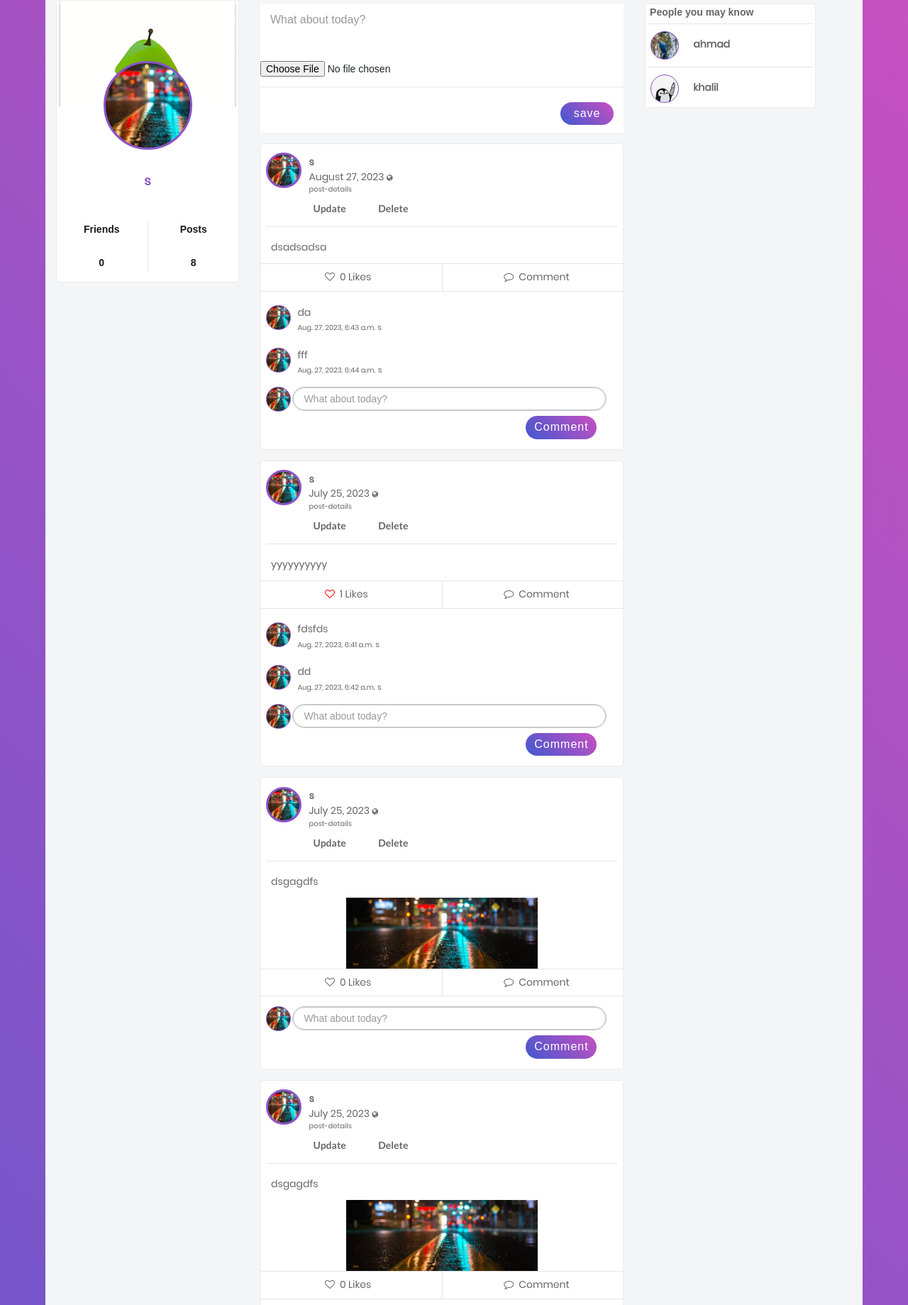
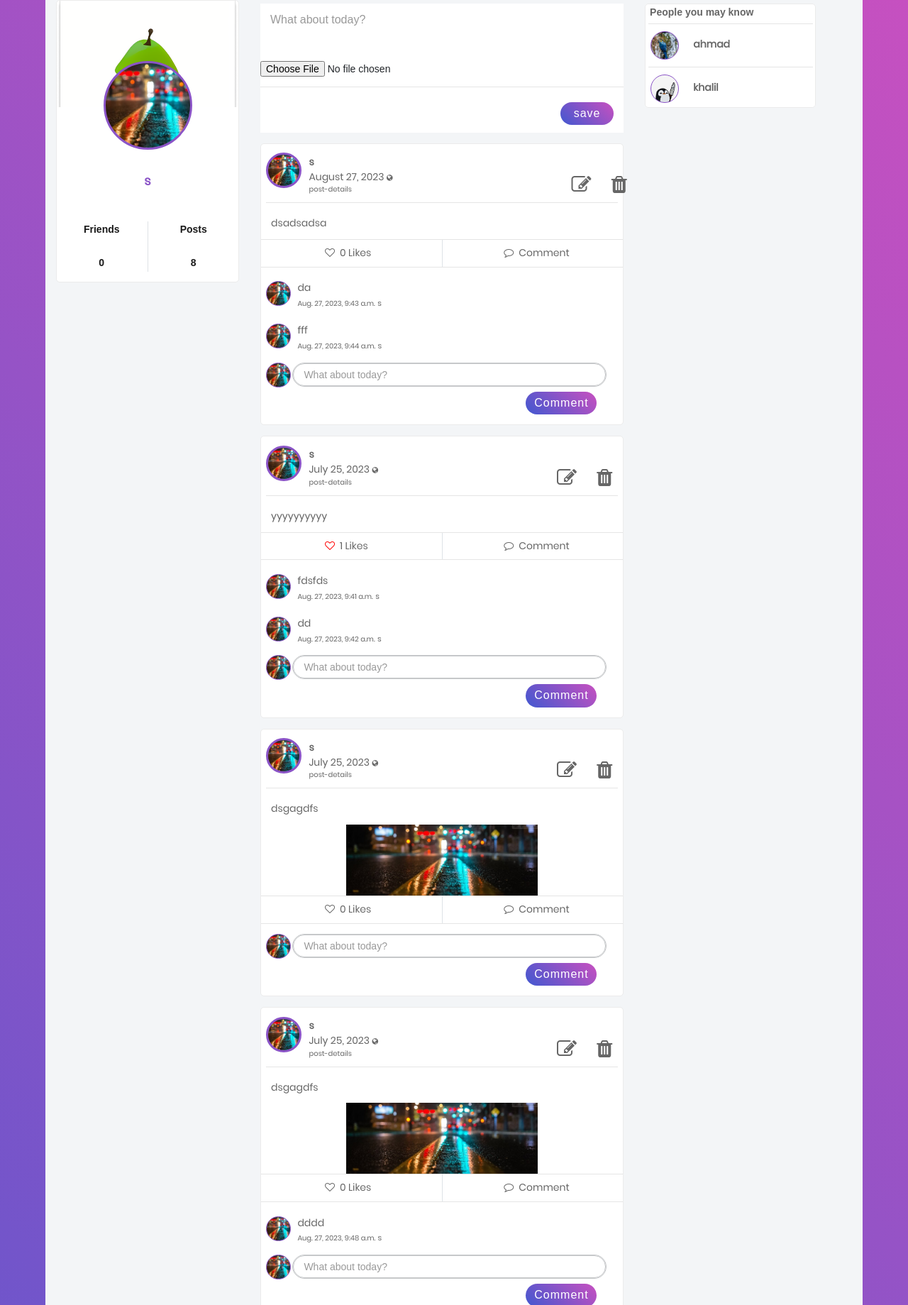
Before and after one commit to sufyanserdah/MyFirstDjangoProject, a Django app: page /blog/ in a window 1280 px wide. Shown: the part 79-1918 px from the top of the page at 71% size. Run offline with Django 4.2, Linux system fonts and the light colour scheme; a user stored in the database is signed in; data comes from the database, SQL or seed files in the repository; both versions use the stored data as it was after the commit; some libraries are stand-ins or nearby versions.

Commit message:
fixed home page update and delete buttons and fixed the timezone

```diff
--- a/blog/models.py
+++ b/blog/models.py
@@ -10,12 +10,13 @@ class Post(models.Model):
     author = models.ForeignKey(User,on_delete=models.CASCADE)
     post_image = models.ImageField(null=True, blank=True, upload_to="images/")
     liked = models.ManyToManyField(Profile, blank=True, related_name='likes')
-    updated = models.DateTimeField( auto_now=True)
-    created = models.DateTimeField( auto_now_add=True)
+    updated = models.DateTimeField( default = timezone.now)
+    created = models.DateTimeField( default = timezone.now)
     author = models.ForeignKey(Profile, on_delete=models.CASCADE, related_name='posts')
     def num_comments(self):
         return self.comment_set.all().count()
     def num_likes(self):
+        print(timezone.now)
         return self.liked.all().count()
     def get_absolute_url(self):
         return reverse("blog-home")
@@ -35,8 +36,8 @@ class Comment(models.Model):
     body = models.CharField(max_length=300)
     liked = models.ManyToManyField(Post, blank=True, related_name='likes')
 
-    updated = models.DateTimeField(auto_now=True)
-    created = models.DateTimeField(auto_now_add=True)
+    updated = models.DateTimeField(default = timezone.now )
+    created = models.DateTimeField(default = timezone.now)
 
     def __str__(self):
         return str(self.pk)
@@ -50,8 +51,8 @@ class Like(models.Model):
     user = models.ForeignKey(Profile, on_delete=models.CASCADE)
     post = models.ForeignKey(Post, on_delete=models.CASCADE)
     value = models.CharField(choices=LIKE_CHOICES, max_length=8)
-    updated = models.DateTimeField(auto_now=True)
-    created = models.DateTimeField(auto_now_add=True)
+    updated = models.DateTimeField(default = timezone.now)
+    created = models.DateTimeField(default = timezone.now)
 
     def __str__(self):
         return f"{self.user}-{self.post}-{self.value}"
--- a/blog/templates/blog/post-list.html
+++ b/blog/templates/blog/post-list.html
@@ -11,7 +11,8 @@
         </div>
       </div>
     <div class="col-8 p-l-0">
-        <div class="UserName d-inline-block mt-3">
+        <div class="UserName d-inline-block mt-3" style="width: 144%">
+          <div style="display: inline-block">
             <p>
               <a
                 href="{% url 'profile-detail-view' post.author.slug %}"
@@ -28,20 +29,21 @@
                 title="Public"
               ></i>
               <br />
-            <a href=" {%url 'post-detail' post.id %} " class="fs-10"
+              <a href=" {%url 'post-detail' post.id%} " class="fs-10"
                 >post-details</a
               >
             </p>
           </div>
-        <div class="row">
+          <div style="display: inline; padding-left: 45%">
             {% if request.user == post.author.user %}
-          <a href="{% url 'post-update' post.pk %}"
-            ><button class="ui button bwhite-lg">Update</button></a
-          >
+            <a href="{% url 'post-update' post.pk %}" style="padding: 5%"
+              ><i class="fa fa-edit fa-2x"></i
+            ></a>
             <a href="{% url 'post-delete' post.pk %}"
-            ><button class="ui button bwhite-lg">Delete</button></a
-          >
+              ><i class="fa fa-trash fa-2x" aria-hidden="true"></i
+            ></a>
             {% endif %}
+          </div>
         </div>
       </div>
     </div>
--- a/mypo/settings.py
+++ b/mypo/settings.py
@@ -122,7 +122,7 @@ AUTH_PASSWORD_VALIDATORS = [
 
 LANGUAGE_CODE = 'en-us'
 
-TIME_ZONE = 'UTC'
+TIME_ZONE = 'Asia/Jerusalem'
 
 USE_I18N = True
 
```
Also changed, not shown: blog/migrations/0003_alter_comment_created_alter_comment_updated.py (added), blog/migrations/0004_alter_like_created_alter_like_updated_and_more.py (added), db.sqlite3. Lines whose indentation alone changed are shown as unchanged.
